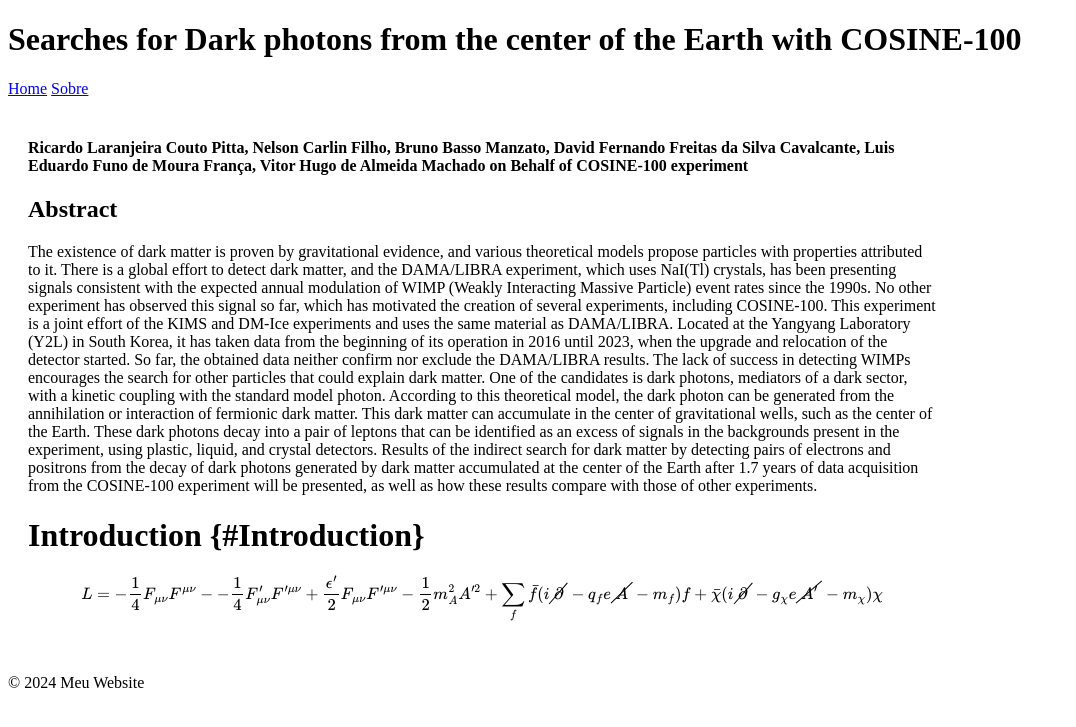
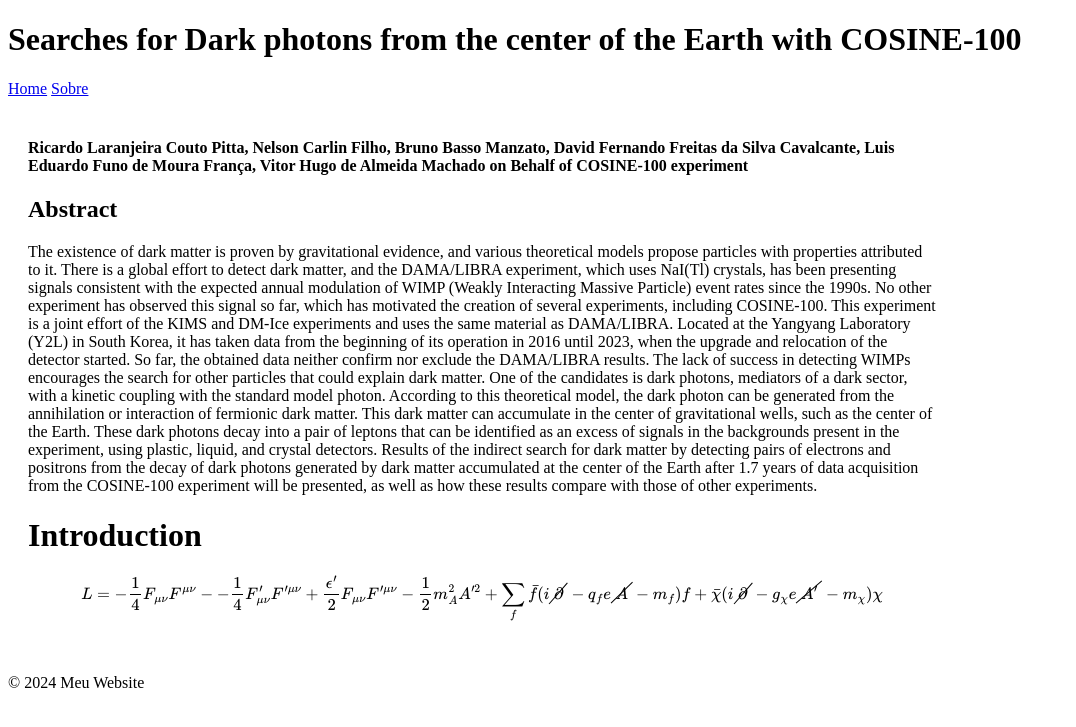
Before and after one commit to jaspior/COSINE-DP-Earth, a Jekyll site: the page index.html, which Jekyll copies as it is, in a window 1280 px wide. Shown: the top 727 px of the page, without its empty margins (0-1076 px from the left). Built offline with Jekyll 4.4.1, drawn with Linux system fonts in a browser that asks for light colours; formulas are drawn with MathJax 3.

Commit message:
Update index.html

```diff
--- a/index.html
+++ b/index.html
@@ -53,7 +53,7 @@
 Earth after 1.7 years of data acquisition from the COSINE-100 experiment will be presented, as well as how these results compare with those of other experiments.
 </p>
 
-<h1>Introduction {#Introduction}</h1>
+<h1>Introduction</h1>
 
 <p>
 $$
```
